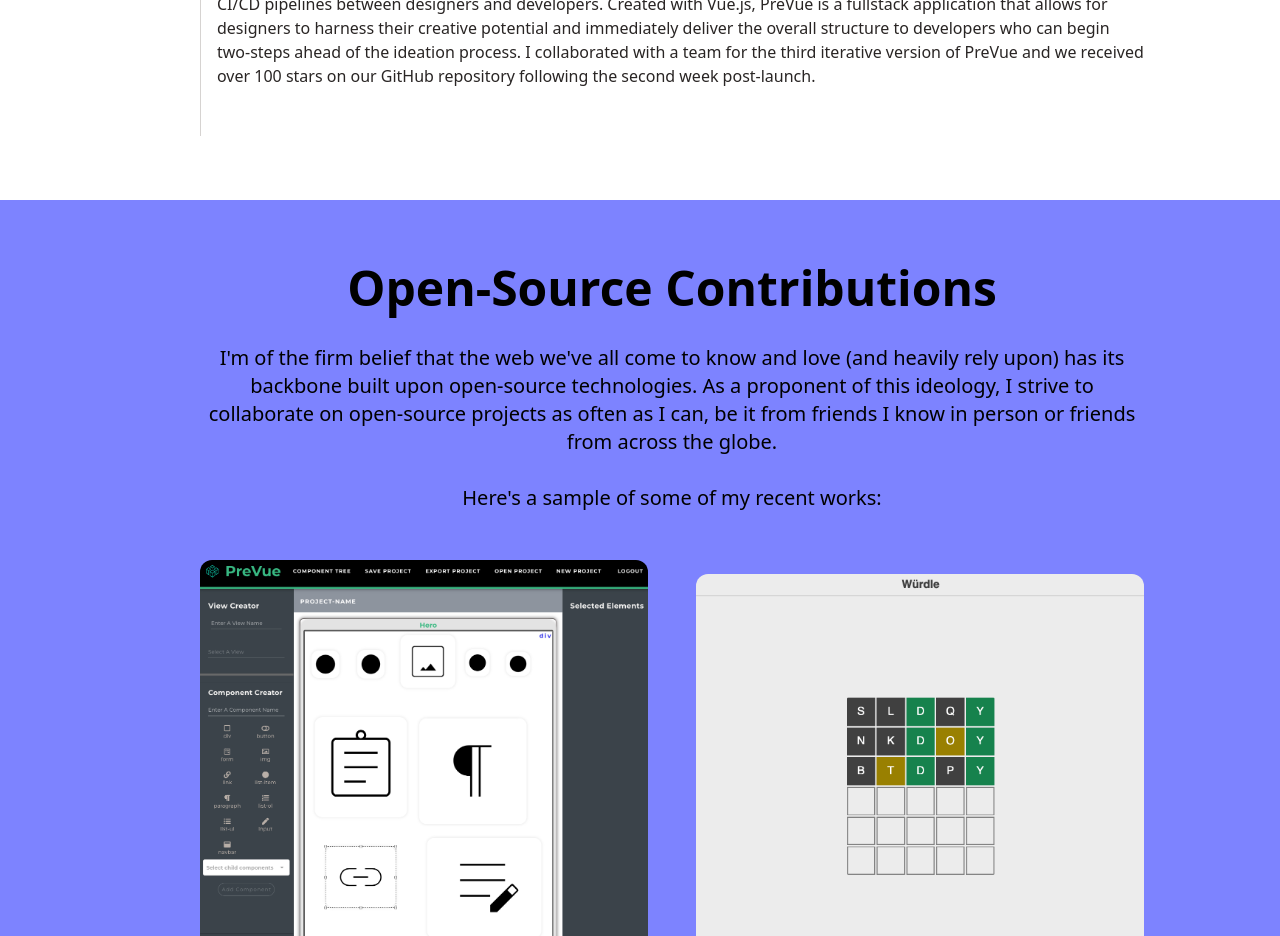
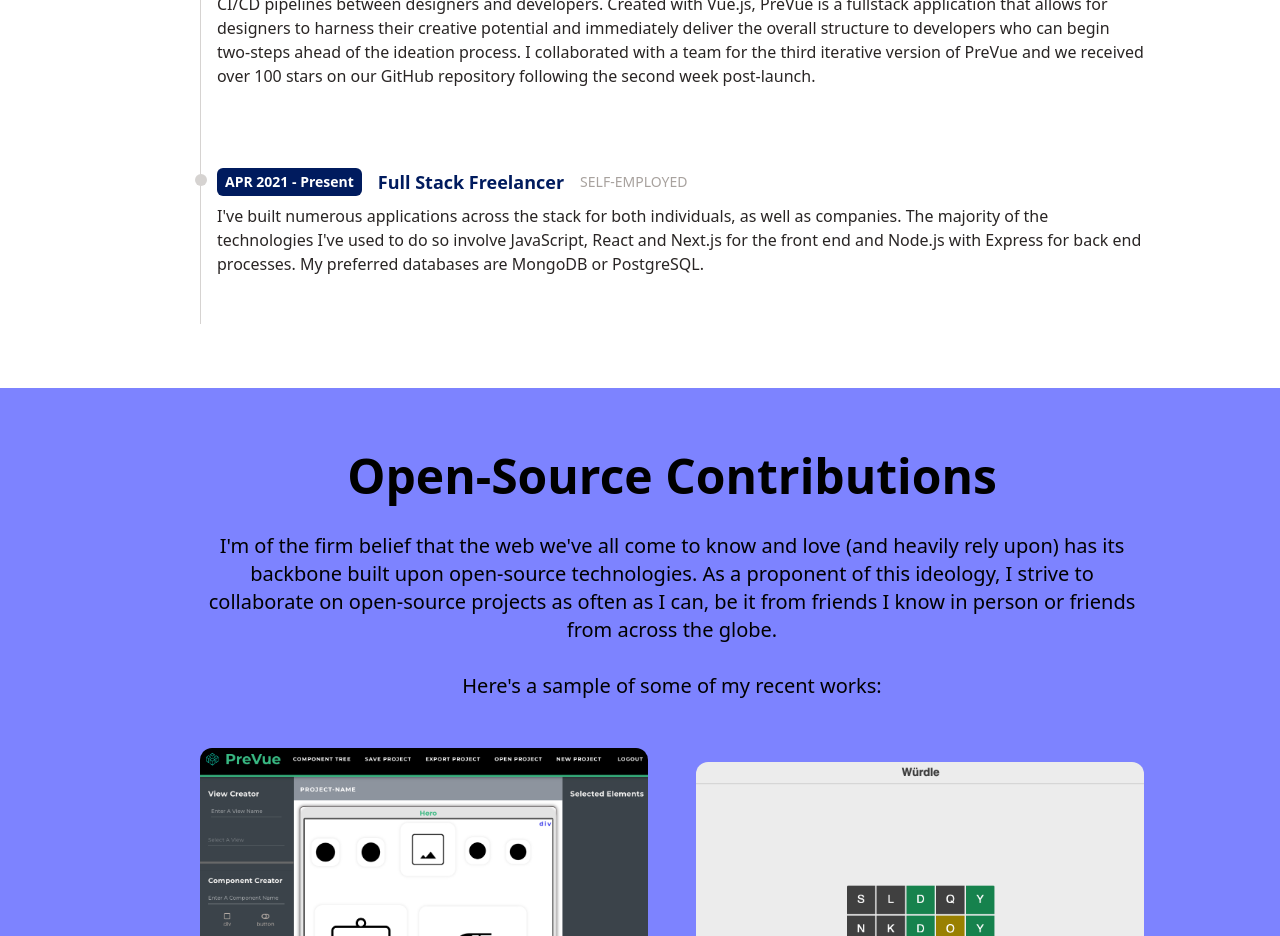
Before and after one commit to greenteaisgreat/portfolio, a React (Vite) app: page / in a window 1280 px wide. Shown: the part 1280-2216 px from the top of the page. Built offline with nearby package versions, Linux system fonts and the light colour scheme.

Commit message:
Update Experience Section

```diff
--- a/src/components/Experience.jsx
+++ b/src/components/Experience.jsx
@@ -15,6 +15,13 @@
         company: 'OS Labs',
         details:
             'Open-source contribution for PreVue, a prototyping tool for Vue engineers to reduce the overhead commonly found within CI/CD pipelines between designers and developers. Created with Vue.js, PreVue is a fullstack application that allows for designers to harness their creative potential and immediately deliver the overall structure to developers who can begin two-steps ahead of the ideation process. I collaborated with a team for the third iterative version of PreVue and we received over 100 stars on our GitHub repository following the second week post-launch.',
+    },
+    {
+        year: 'APR 2021 - Present',
+        title: 'Full Stack Freelancer',
+        company: 'Self-Employed',
+        details:
+            "I've built numerous applications across the stack for both individuals, as well as companies. The majority of the technologies I've used to do so involve JavaScript, React and Next.js for the front end and Node.js with Express for back end processes. My preferred databases are MongoDB or PostgreSQL.",
     },
 ];
 
```
